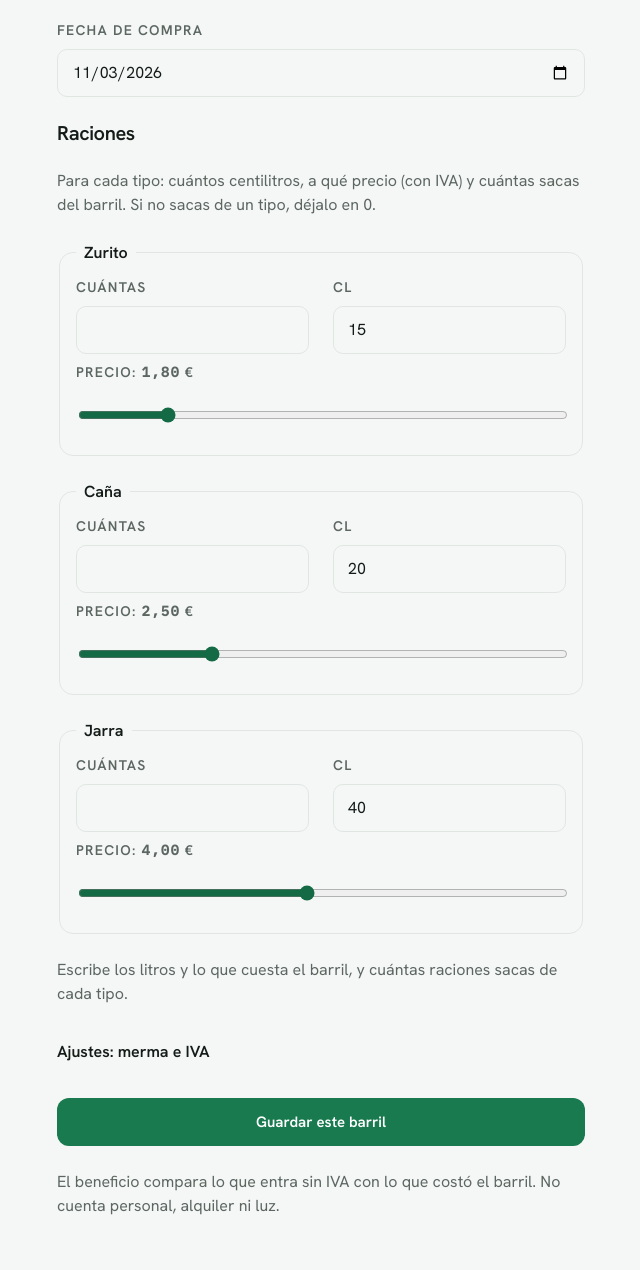
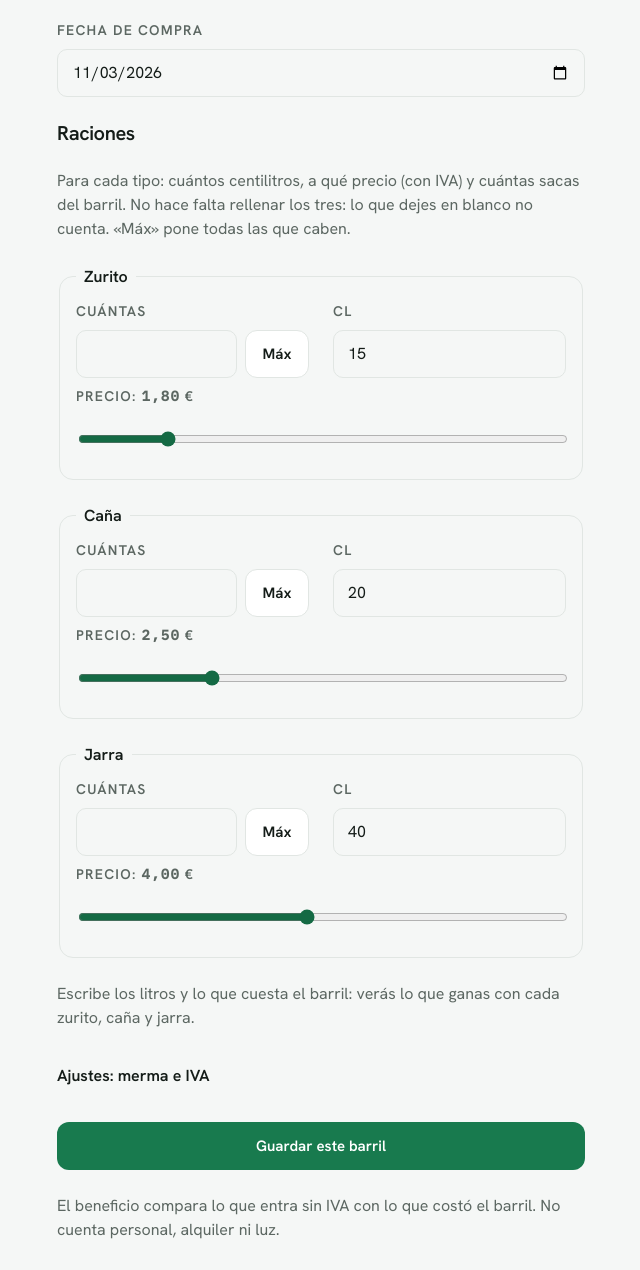
Before and after one commit to andreusama/estalvia, a Django app: page /birrometro/ in a window 1280 px wide. Shown: the part 389-1659 px from the top of the page, without its empty margins (319-959 px from the left). Run offline with Django 4.2, Linux system fonts and the light colour scheme; a user stored in the database is signed in; tables that the repository leaves empty hold one stand-in row (values such as "Sample post").

Commit message:
Birròmetro: botón Máx por ración y lo que ganas por cada una sin repartir
Máx calcula en el servidor cuántas caben descontando lo repartido en los otros tipos.
Lo que se gana por zurito, caña y jarra se ve en cuanto hay litros y precio; el total
solo cuenta las raciones que se rellenen.

Co-Authored-By: Claude Sonnet 5.5 <noreply@anthropic.com>

```diff
--- a/plataforma/static/plataforma/css/movil.css
+++ b/plataforma/static/plataforma/css/movil.css
@@ -136,3 +136,6 @@
 .app .racion legend { padding: 0 8px; font-weight: 600; }
 .app .racion__fila { display: grid; grid-template-columns: 1fr 1fr; gap: var(--s-group); }
 .app .subtitulo { font-size: 1rem; margin: var(--s-group) 0 var(--s-near); }
+.app .con-boton { display: flex; gap: var(--s-near); align-items: stretch; }
+.app .con-boton .field { flex: 1 1 auto; min-width: 0; }
+.app .con-boton .btn { flex: none; min-width: 64px; }
--- a/prototipos/birrometro/calculo.py
+++ b/prototipos/birrometro/calculo.py
@@ -71,6 +71,14 @@ def litros_de(raciones: list[Racion]) -> Decimal:
     return sum((Decimal(r.cantidad * r.cl) / CIEN for r in raciones), Decimal(0))
 
 
+def maximo_restante(litros: Decimal, merma: Decimal, cl: int, otros_litros: Decimal) -> int:
+    """Cuántas raciones de `cl` caben todavía, después de descontar lo que ya se ha repartido en los otros tipos."""
+    libres = litros_utiles(litros, merma) - otros_litros
+    if libres <= 0:
+        return 0
+    return int((libres * CIEN / Decimal(cl)).to_integral_value(rounding=ROUND_FLOOR))
+
+
 def calcular(litros: Decimal, precio: Decimal, raciones: list[Racion], merma: Decimal, iva: Decimal) -> Resultado:
     """Reparte el barril. Quien llama ya ha comprobado que las raciones caben (`litros_de` ≤ `litros_utiles`)."""
     utiles = litros_utiles(litros, merma)
--- a/prototipos/birrometro/static/birrometro/js/birrometro.js
+++ b/prototipos/birrometro/static/birrometro/js/birrometro.js
@@ -23,6 +23,26 @@
       .catch(function () {});
   }
 
+  var aviso = document.getElementById("aviso-max");
+  function maximo(clave) { // «Máx»: el servidor dice cuántas caben aún; el barman no calcula nada
+    var datos = new URLSearchParams(new FormData(form));
+    datos.delete("csrfmiddlewaretoken");
+    datos.set("maximo", clave);
+    fetch(form.action + "?" + datos.toString(), { headers: { "X-Requested-With": "fetch" }, credentials: "same-origin" })
+      .then(function (r) { return r.json(); })
+      .then(function (r) {
+        aviso.hidden = !r.error;
+        if (r.error) { aviso.textContent = "≠ " + r.error; return; }
+        form.elements[clave + "_n"].value = r.n;
+        cambio();
+      })
+      .catch(function () {});
+  }
+  form.querySelectorAll("[data-max]").forEach(function (b) {
+    b.hidden = false; // sin JavaScript el botón no tiene nada que hacer
+    b.addEventListener("click", function () { maximo(b.getAttribute("data-max")); });
+  });
+
   function cambio() { mostrar(); clearTimeout(espera); espera = setTimeout(pedir, 150); }
 
   mostrar();
--- a/prototipos/birrometro/templates/birrometro/_resultado.html
+++ b/prototipos/birrometro/templates/birrometro/_resultado.html
@@ -1,4 +1,5 @@
-{% load i18n birrometro_extras %}{% if r and r.sirve_algo %}
+{% load i18n birrometro_extras %}{% if r %}
+{% if hay_total %}
 <div class="group is-{% if r.gana %}ok{% else %}diff{% endif %}">
   <div class="group__head">
     <span class="group__name">{% translate "Beneficio del barril" %}</span>
@@ -7,17 +8,20 @@
   <p class="cifra">{% if r.gana %}={% else %}≠{% endif %} {{ r.beneficio|eur }}</p>
   <p class="group__note">{% if r.margen is not None %}{% blocktranslate with m=r.margen|floatformat:1 %}Margen del {{ m }} % sobre lo que entra sin IVA.{% endblocktranslate %}{% endif %}</p>
 </div>
+{% endif %}
+{% for e in exceso %}<p class="msg" role="alert"><span aria-hidden="true">≠</span> {{ e }} {% translate "Pulsa «Máx» en un tipo para ver cuántas caben." %}</p>{% endfor %}
 
-<h3 class="subtitulo">{% translate "Lo que sacas de cada ración" %}</h3>
+<h3 class="subtitulo">{% translate "Lo que ganas con cada una" %}</h3>
 <div class="lista lista--junta">
-  {% for l in r.lineas %}{% if l.racion.cantidad %}
+  {% for l in r.lineas %}
   <div class="fila is-{% if l.beneficio >= 0 %}ok{% else %}diff{% endif %}">
-    <span class="fila__main"><span class="fila__nombre">{{ l.racion.nombre }} · {{ l.racion.cl }} cl</span><span class="fila__sub">{{ l.racion.cantidad }} × {{ l.racion.precio_venta|eur }} · {% translate "cuesta" %} {{ l.coste|eur }} · {% translate "mínimo" %} {{ l.precio_minimo|eur }}</span></span>
-    <span class="fila__lado"><span class="fila__importe">{{ l.beneficio|eur }}</span><span class="fila__sub">{% translate "por ración" %}</span></span>
+    <span class="fila__main"><span class="fila__nombre">{{ l.racion.nombre }} · {{ l.racion.cl }} cl</span><span class="fila__sub">{% translate "se cobra" %} {{ l.racion.precio_venta|eur }} · {% translate "cuesta" %} {{ l.coste|eur }} · {% translate "mínimo" %} {{ l.precio_minimo|eur }}{% if l.racion.cantidad %} · {{ l.racion.cantidad }} {% translate "sacadas" %}{% endif %}</span></span>
+    <span class="fila__lado"><span class="fila__importe">{{ l.beneficio|eur }}</span><span class="fila__sub">{% translate "por" %} {{ l.racion.nombre|lower }}</span></span>
   </div>
-  {% endif %}{% endfor %}
+  {% endfor %}
 </div>
 
+{% if hay_total %}
 <div class="lista lista--junta" style="margin-top:var(--s-group)">
   <div class="dato"><span class="dato__etiqueta">{% translate "Entra en total (sin IVA)" %}</span><span class="dato__valor mono">{{ r.ingresos_netos|eur }}</span></div>
   <div class="dato"><span class="dato__etiqueta">{% translate "Cuesta el barril" %}</span><span class="dato__valor mono">{{ d.precio|eur }}</span></div>
@@ -29,14 +33,12 @@
 {% if cambio is not None %}
 <p class="msg{% if not sube %} msg--ok{% endif %}" role="status" style="margin-top:var(--s-group)">{% if sube %}<span aria-hidden="true">≠</span> {% else %}<span aria-hidden="true">?</span> {% endif %}{% blocktranslate with marca=d.marca c=cambio|floatformat:1 f=previo.fecha|date:"j M Y" %}Respecto a tu barril anterior de {{ marca }} ({{ f }}), el litro cuesta {{ c }} % de diferencia.{% endblocktranslate %}{% if sube %} {% blocktranslate with u=umbral|floatformat:0 %}Es una subida de más del {{ u }} %: pregunta a tu proveedor.{% endblocktranslate %}{% endif %}</p>
 {% endif %}
-{% elif r %}
-<p class="muted">{% blocktranslate with l=r.litros_utiles|floatformat:1 %}Quedan {{ l }} L que se pueden servir. Escribe cuántas raciones sacas de cada tipo.{% endblocktranslate %}</p>
-<div class="lista lista--junta">
-  {% for l in r.lineas %}<div class="dato"><span class="dato__etiqueta">{{ l.racion.nombre }} · {{ l.racion.cl }} cl</span><span class="dato__valor mono">{% translate "como mucho" %} {{ l.maximo }}</span></div>{% endfor %}
-</div>
+{% elif not exceso %}
+<p class="muted" style="margin-top:var(--s-group)">{% blocktranslate with l=r.litros_utiles|floatformat:1 %}Del barril se pueden servir {{ l }} L. Para ver el total, escribe cuántas sacas de cada tipo o pulsa «Máx». No hace falta rellenar los tres.{% endblocktranslate %}</p>
+{% endif %}
 {% elif form.is_bound %}
 {% for e in form.non_field_errors %}<p class="msg" role="alert"><span aria-hidden="true">≠</span> {{ e }}</p>{% endfor %}
 {% for campo in form %}{% for e in campo.errors %}<p class="msg" role="alert"><span aria-hidden="true">≠</span> {{ campo.label }}: {{ e }}</p>{% endfor %}{% endfor %}
 {% else %}
-<p class="muted">{% translate "Escribe los litros y lo que cuesta el barril, y cuántas raciones sacas de cada tipo." %}</p>
+<p class="muted">{% translate "Escribe los litros y lo que cuesta el barril: verás lo que ganas con cada zurito, caña y jarra." %}</p>
 {% endif %}
--- a/prototipos/birrometro/templates/birrometro/inicio.html
+++ b/prototipos/birrometro/templates/birrometro/inicio.html
@@ -19,12 +19,12 @@
   <div class="campo"><label class="etiqueta" for="id_fecha">{% translate "Fecha de compra" %}</label>{{ form.fecha }}</div>
 
   <h2>{% translate "Raciones" %}</h2>
-  <p class="group__note muted">{% translate "Para cada tipo: cuántos centilitros, a qué precio (con IVA) y cuántas sacas del barril. Si no sacas de un tipo, déjalo en 0." %}</p>
+  <p class="group__note muted">{% translate "Para cada tipo: cuántos centilitros, a qué precio (con IVA) y cuántas sacas del barril. No hace falta rellenar los tres: lo que dejes en blanco no cuenta. «Máx» pone todas las que caben." %}</p>
   {% for f in filas %}
   <fieldset class="racion">
     <legend>{{ f.nombre }}</legend>
     <div class="racion__fila">
-      <div class="campo"><label class="etiqueta" for="id_{{ f.clave }}_n">{% translate "Cuántas" %}</label>{{ f.n }}</div>
+      <div class="campo"><label class="etiqueta" for="id_{{ f.clave }}_n">{% translate "Cuántas" %}</label><div class="con-boton">{{ f.n }}<button class="btn btn--secondary" type="button" data-max="{{ f.clave }}" hidden>{% translate "Máx" %}</button></div></div>
       <div class="campo"><label class="etiqueta" for="id_{{ f.clave }}_cl">cl</label>{{ f.cl }}</div>
     </div>
     <label class="etiqueta" for="id_{{ f.clave }}_pvp">{% translate "Precio" %}: <output class="mono" data-de="id_{{ f.clave }}_pvp">{{ f.pvp }}</output> €</label>
@@ -32,6 +32,7 @@
   </fieldset>
   {% endfor %}
 
+  <p id="aviso-max" class="msg" role="alert" hidden></p>
   <div id="resultado" aria-live="polite">{% include "birrometro/_resultado.html" %}</div>
 
   <details class="ajustes">
--- a/prototipos/birrometro/views.py
+++ b/prototipos/birrometro/views.py
@@ -1,7 +1,10 @@
+from dataclasses import replace
+from decimal import Decimal
 from functools import wraps
 
 from django.conf import settings
 from django.db import transaction
+from django.http import JsonResponse
 from django.shortcuts import redirect, render
 from django.urls import reverse
 from django.utils import timezone
@@ -9,6 +12,7 @@ from django.utils import timezone
 from . import calculo
 from .forms import BarrilForm
 from .models import Barril, RacionBarril
+from .numeros import a_decimal
 
 MARCAS_COMUNES = [
     "Estrella Damm", "Moritz", "Estrella Galicia", "Mahou", "San Miguel", "Voll-Damm", "Heineken", "Cruzcampo",
@@ -55,17 +59,48 @@ def _subida(r, previo):
 
 
 def _contexto_resultado(form, barriles):
-    """Resultado de los datos escritos (si son válidos) y su comparación con el barril anterior de la marca."""
-    if not form.is_bound or not form.is_valid():
+    """Resultado de los datos escritos y su comparación con el barril anterior de la marca.
+
+    Lo que ganas por cada ración no depende de cuántas saques, así que se calcula en cuanto hay litros y precio. Si
+    lo repartido se pasa de los litros, se enseña ese aviso y el total no se calcula.
+    """
+    if not form.is_bound:
+        return {"form": form}
+    form.is_valid()
+    if set(form.errors) - {"__all__"}:  # algún dato suelto está mal: se explica y no se calcula nada
         return {"form": form}
     d = form.cleaned_data
-    r = calculo.calcular(d["litros"], d["precio"], form.raciones(), d["merma"], d["iva_venta"])
+    raciones = form.raciones()
+    exceso = form.non_field_errors()
+    if exceso:  # se calcula cada ración sin repartir nada para poder enseñar lo que ganas por ración
+        raciones = [replace(r, cantidad=0) for r in raciones]
+    r = calculo.calcular(d["litros"], d["precio"], raciones, d["merma"], d["iva_venta"])
     previo = calculo.anterior_de_la_marca(barriles, d["marca"], d["fecha"])
     cambio, sube = _subida(r, previo)
     return {
         "form": form, "r": r, "d": d, "previo": previo, "cambio": cambio, "sube": sube,
-        "umbral": calculo.UMBRAL_SUBIDA,
+        "umbral": calculo.UMBRAL_SUBIDA, "exceso": exceso, "hay_total": r.sirve_algo and not exceso,
     }  # fmt: skip
+
+
+def _maximo(parametros, clave):
+    """El «Máx» de un tipo: cuántas caben aún, descontando lo ya repartido en los otros. Lo calcula el servidor."""
+    litros, merma = a_decimal(parametros.get("litros")), a_decimal(parametros.get("merma"))
+    if litros is None or not (1 <= litros <= 200):
+        return {"error": "Escribe primero los litros del barril."}
+    merma = Decimal("8") if merma is None else merma
+
+    def entero(nombre, defecto=0):
+        try:
+            return max(int(parametros.get(nombre) or defecto), 0)
+        except ValueError:
+            return defecto
+
+    cl = entero(f"{clave}_cl", 1) or 1
+    otros = sum(
+        (Decimal(entero(f"{k}_n") * entero(f"{k}_cl")) / 100 for k, *_ in calculo.TIPOS if k != clave), Decimal(0)
+    )
+    return {"n": calculo.maximo_restante(litros, merma, cl, otros)}
 
 
 def _guardar(usuario, form):
@@ -83,6 +118,9 @@ def _guardar(usuario, form):
 
 @necesita_bd
 def inicio(request):
+    clave_maximo = request.GET.get("maximo")
+    if clave_maximo in {k for k, *_ in calculo.TIPOS} and _ajax(request):
+        return JsonResponse(_maximo(request.GET, clave_maximo))
     barriles = list(Barril.objects.filter(propietario=request.user).prefetch_related("raciones"))
     if request.method == "POST":
         form = BarrilForm(request.POST)
```
Also changed, not shown: prototipos/birrometro/tests/test_birrometro.py (+46 -3 lines).
